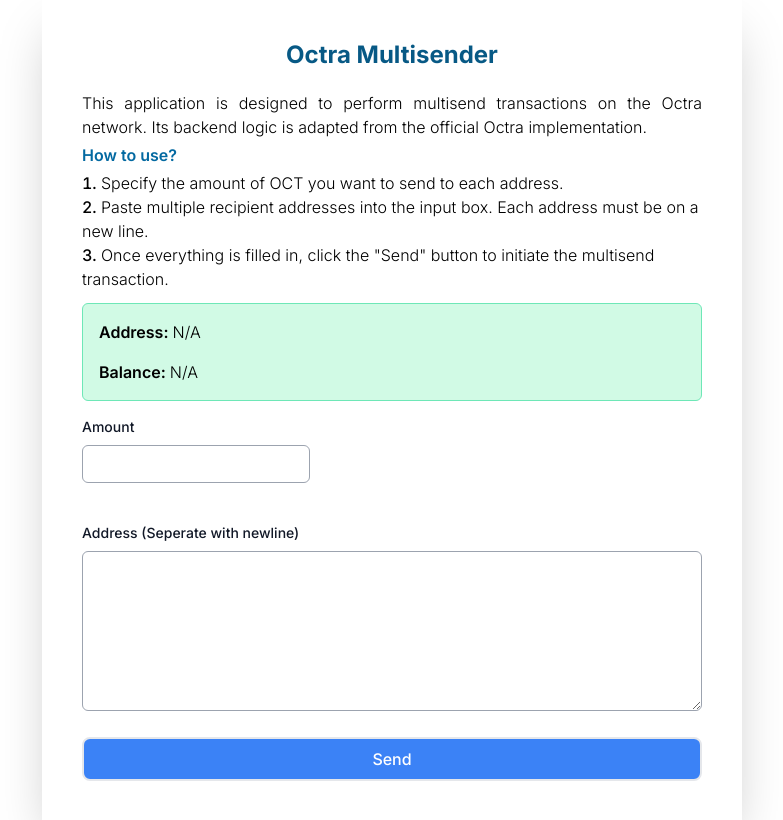
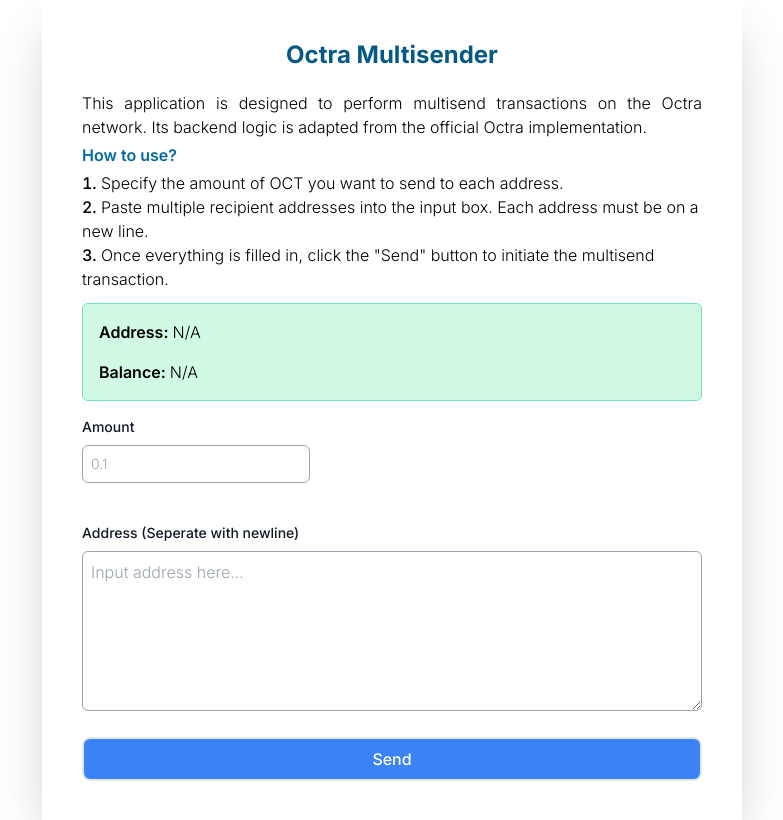
Before and after one commit to hilmimz/octra-multisend-webui, a Node server app: page / in a window 1280 px wide. Shown: the part 21-841 px from the top of the page, without its empty margins (248-1031 px from the left). Run offline with Node 20, Linux system fonts and the light colour scheme; data that the repository does not hold is empty; style sheets or scripts are compiled from the project's sources; some libraries are stand-ins or nearby versions; some web fonts are replaced.

Commit message:
add concurrently

```diff
--- a/package.json
+++ b/package.json
@@ -5,7 +5,10 @@
   "type": "module",
   "main": "app.js",
   "scripts": {
-    "test": "echo \"Error: no test specified\" && exit 1"
+    "test": "echo \"Error: no test specified\" && exit 1",
+    "start": "concurrently \"npm run flask\" \"npm run server\"",
+    "server": "node app.js",
+    "flask": "flask --app API/app.py run"
   },
   "repository": {
     "type": "git",
@@ -19,6 +22,7 @@
   "homepage": "https://github.com/hilmimz/octra-multisend-webui#readme",
   "dependencies": {
     "axios": "^1.10.0",
+    "concurrently": "^9.2.0",
     "ejs": "^3.1.10",
     "express": "^5.1.0"
   }
--- a/views/index.ejs
+++ b/views/index.ejs
@@ -17,11 +17,11 @@
     <form action="/multisend" method="post" class="flex flex-col mt-4 space-y-5">
       <div>
         <label for="amount" class="block mb-2 text-sm font-medium text-gray-900">Amount</label>
-        <input type="number" name="amount" step=".0001" id="" class="rounded-md border border-gray-400 text-sm focus:border-sky-600 focus:outline p-2">
+        <input placeholder="0.1" type="number" name="amount" step=".0001" id="" class="rounded-md border border-gray-400 text-sm focus:border-sky-600 focus:outline p-2 font-light text-md text-gray-700">
       </div>
       <div class="mt-2">
         <label for="addresses" class="block mb-2 text-sm font-medium text-gray-900">Address (Seperate with newline)</label>
-        <textarea name="addresses" id="" class="h-40 w-full border border-gray-400 rounded-md focus:border-sky-600 focus:outline p-2"></textarea>
+        <textarea placeholder="Input address here..." name="addresses" id="" class="h-40 w-full border border-gray-400 rounded-md focus:border-sky-600 focus:outline p-2 font-light text-md text-gray-700"></textarea>
       </div>
       <button type="submit" class="border-2 rounded-lg bg-blue-500 hover:bg-blue-700 text-white p-2">Send</button>
     </form>
```
Also changed, not shown: 1 other file.
